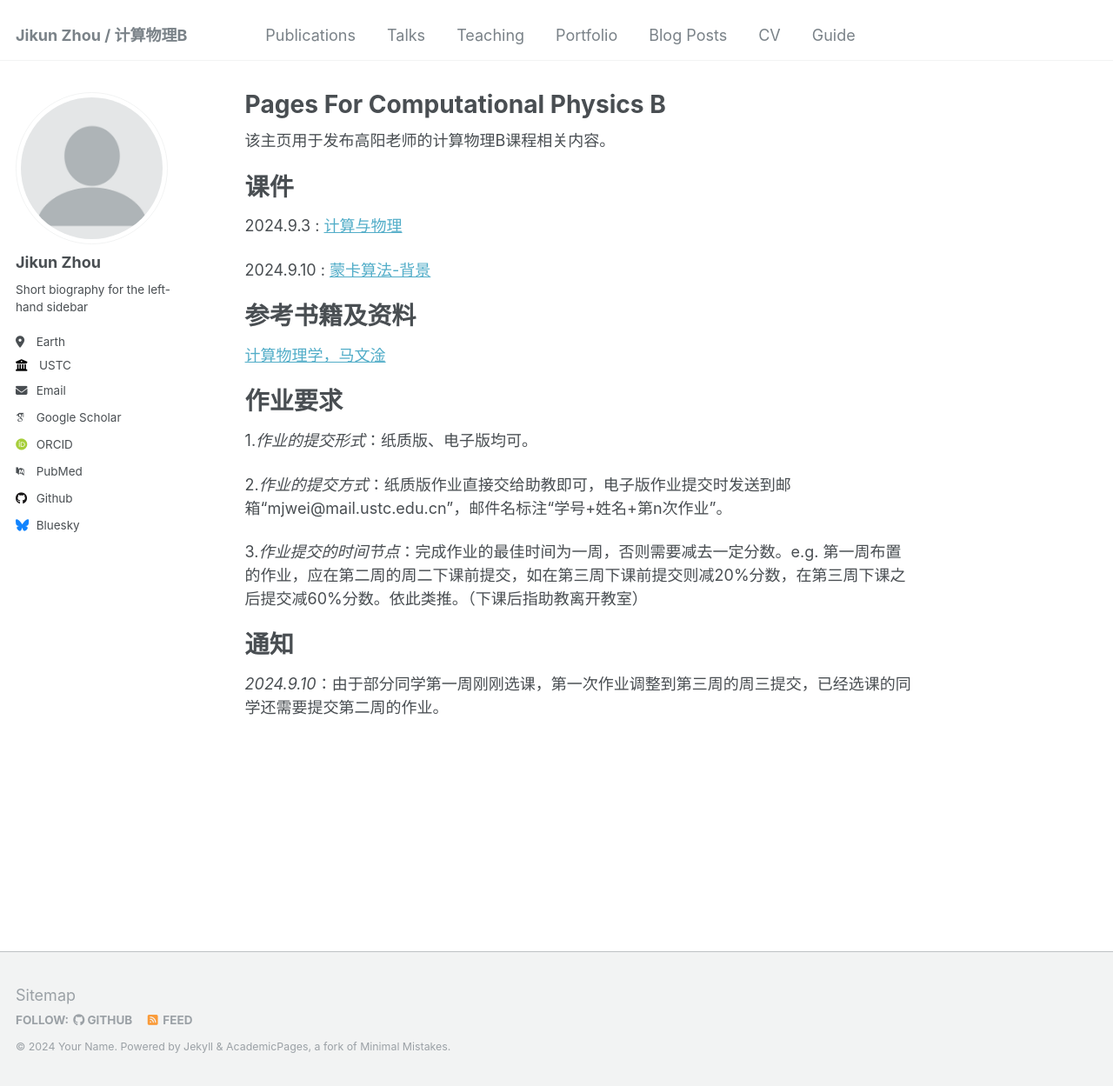
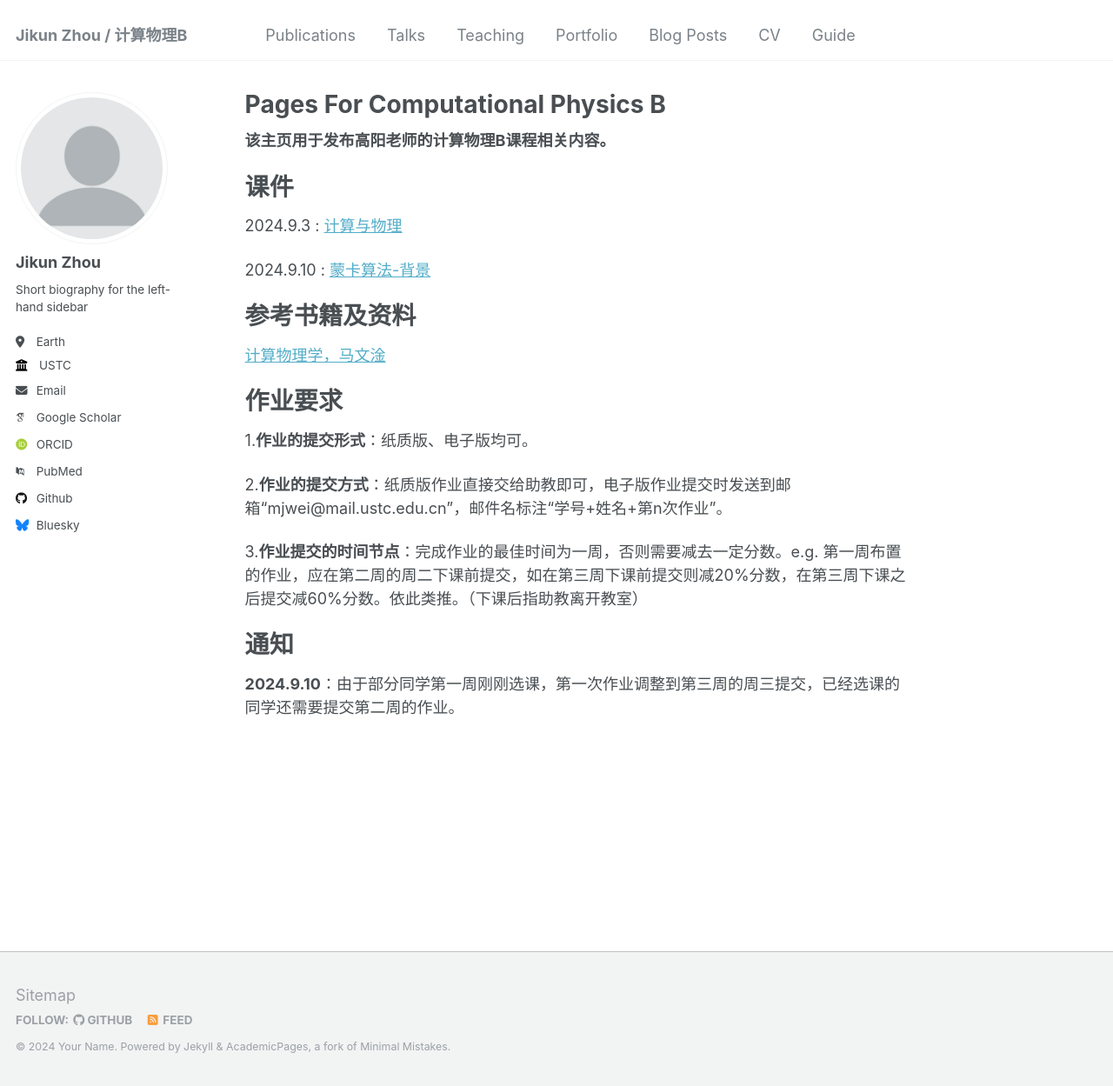
Before and after one commit to ZhouJikunn/ZhouJikunn.github.io, a Jekyll site: the page built from _pages/about.md, in a window 1280 px wide and 1249 px high. Shown: the whole window at 87% size. Built offline with Jekyll 4.4.1, drawn with Linux system fonts in a browser that asks for light colours; some web fonts are replaced.

```diff
--- a/_pages/about.md
+++ b/_pages/about.md
@@ -6,7 +6,7 @@ redirect_from:
   - /about/
   - /about.html
 ---
-该主页用于发布高阳老师的计算物理B课程相关内容。
+**该主页用于发布高阳老师的计算物理B课程相关内容。**
 
 课件
 ======
@@ -21,12 +21,12 @@ redirect_from:
 
 作业要求
 ======
-1.*作业的提交形式*：纸质版、电子版均可。
+1.**作业的提交形式**：纸质版、电子版均可。
 
-2.*作业的提交方式*：纸质版作业直接交给助教即可，电子版作业提交时发送到邮箱“mjwei@mail.ustc.edu.cn”，邮件名标注“学号+姓名+第n次作业”。
+2.**作业的提交方式**：纸质版作业直接交给助教即可，电子版作业提交时发送到邮箱“mjwei@mail.ustc.edu.cn”，邮件名标注“学号+姓名+第n次作业”。
 
-3.*作业提交的时间节点*：完成作业的最佳时间为一周，否则需要减去一定分数。e.g. 第一周布置的作业，应在第二周的周二下课前提交，如在第三周下课前提交则减20%分数，在第三周下课之后提交减60%分数。依此类推。（下课后指助教离开教室）
+3.**作业提交的时间节点**：完成作业的最佳时间为一周，否则需要减去一定分数。e.g. 第一周布置的作业，应在第二周的周二下课前提交，如在第三周下课前提交则减20%分数，在第三周下课之后提交减60%分数。依此类推。（下课后指助教离开教室）
 
 通知
 ======
-*2024.9.10*：由于部分同学第一周刚刚选课，第一次作业调整到第三周的周三提交，已经选课的同学还需要提交第二周的作业。
+**2024.9.10**：由于部分同学第一周刚刚选课，第一次作业调整到第三周的周三提交，已经选课的同学还需要提交第二周的作业。
```
